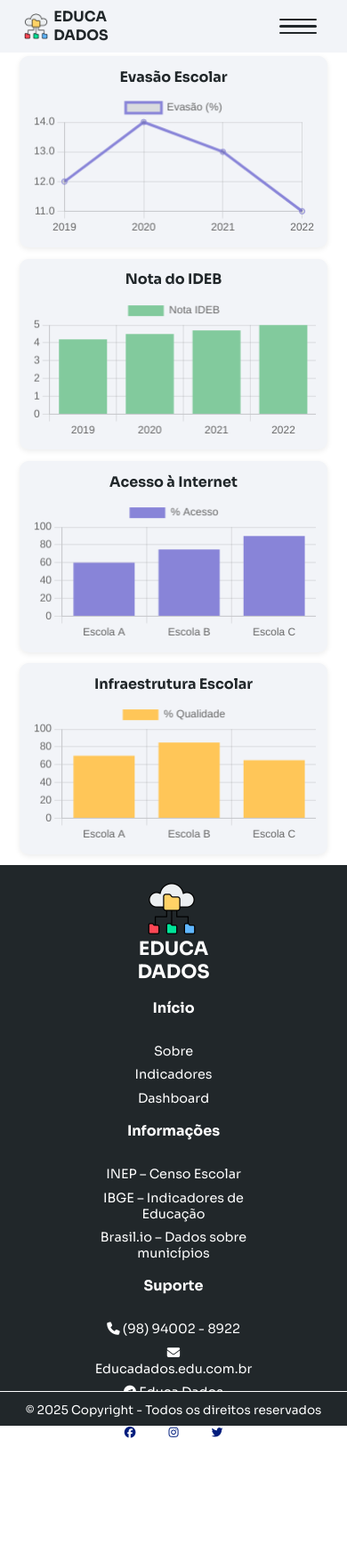
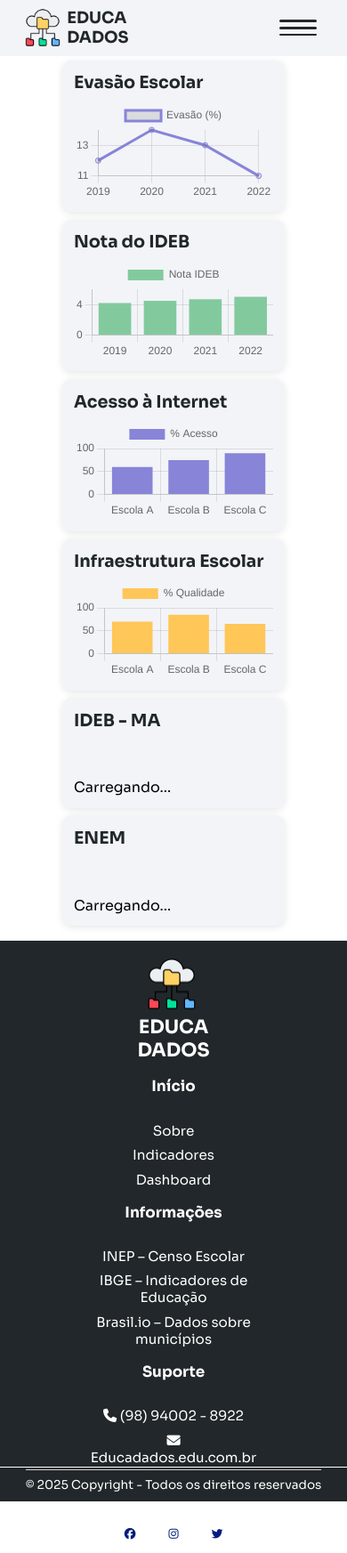
Before and after one commit to Nadson-Cutrim/Test-Page, a website: page pages/dashboard.html in a window 390 px wide. Shown: the whole page at 89% size. Before the commit the page ends 1631 px from the top, so only its background shows below. Drawn offline with nearby package versions, Linux system fonts and the light colour scheme.

Commit message:
Salvando alterações locais em dashboard.html

```diff
--- a/css/dash.css
+++ b/css/dash.css
@@ -145,7 +145,10 @@ header .collapse.open span:nth-child(3) {
   background-color: var(--color-white);
 }
 
-
+canvas {
+  width: 20vw;
+  height: auto;
+}
 
 /* =============================== CSS GRÁFICOS ================================== */
 .graf-edu {
@@ -161,6 +164,7 @@ header .collapse.open span:nth-child(3) {
   padding: 1.5vmax;
   border-radius: 10px;
   box-shadow: 0 2px 8px rgba(0, 0, 0, 0.1);
+
 }
 
 .card-edu h2 {
@@ -468,86 +472,25 @@ a {
 
 @media (max-width: 468px) {
 
-  header .collapse {
-    display: flex;
-  }
-
-  header .logo img {
-    width: 35px;
-  }
-
-  header .logo div span {
-    font-size: 1rem ;
-  }
-
-  nav {
-    position: fixed;
-    top: 0;
-    left: 0;
-    width: 100vw;
-    height: 100vh;
-    flex-direction: column;
-    justify-content: space-evenly;
-    align-items: center;
-    background-color: var(--color-blue-smoker);
-    transform: translateX(100vw);
-    transition: var(--effect-ease);
-    z-index: 999;
-  }
-
-  nav li {
-    width: 100%;
-    pointer-events: none;
-    text-align: center;
-  }
-
-  nav li a {
-    font-size: 16px;
-    color: var(--color-white);
-    pointer-events: all;
-  }
-
-
-  .graf-edu {
-    display: grid;
-    grid-template-columns: 1fr;
-    gap: 1.5vmax;
-    padding: 1.5vmax;
-    width: 100%;
-    max-width: 95vw;
-
-  }
-
-  .card-edu {
-    background-color: var(--color-gray);
-    padding: 1.5vmax;
-    border-radius: 10px;
-    box-shadow: 0 2px 6px rgba(0, 0, 0, 0.08);
-    width: 100%;
-    box-sizing: border-box;
-  }
-
-  .card-edu h2 {
-    margin-bottom: 1vmax;
-    font-size: 1em;
-    color: var(--color-black-smoker);
-    text-align: center;
-  }
-
-  /*=========================resposividade do footer===================*/
   footer {
     display: flex;
     flex-direction: column;
     align-items: center;
     padding: 2vmax 1vmax;
+    background-color: var(--color-blue-smoker);
+    color: var(--color-white);
   }
 
   .box-logo {
     display: flex;
     flex-direction: column;
     align-items: center;
-    text-align: center;
-    margin-bottom: 2vmax;
+    margin-bottom: 1.5vmax;
+  }
+
+  .box-logo img {
+    width: 45px;
+    margin-bottom: 0.5vmax;
   }
 
   .box-infor {
@@ -556,7 +499,7 @@ a {
     align-items: center;
     text-align: center;
     gap: 1vmax;
-    margin-bottom: 2vmax;
+    margin-bottom: 1.5vmax;
   }
 
   .box-infor ul {
@@ -564,17 +507,19 @@ a {
     padding: 0;
   }
 
-  .box-infor ul li,
+  .box-infor ul li {
+    list-style: none;
+    margin: 2px 0;
+  }
+
   .box-infor ul li a {
-    font-size: 0.9rem;
-    margin: 2px 0;
-    list-style: none;
     text-decoration: none;
     color: var(--color-white);
+    font-size: 0.95rem;
   }
 
   #active {
-    font-size: 1rem;
+    font-size: 1.05rem;
     font-weight: bold;
   }
 
@@ -582,12 +527,20 @@ a {
     display: flex;
     justify-content: center;
     gap: 1vmax;
-    margin-bottom: 2vmax;
+    margin-top: 1.5vmax;
+  }
+
+  .box-social a img {
+    width: 24px;
+    height: 24px;
   }
 
   #rdp-copy {
     font-size: 0.85rem;
     text-align: center;
-    color: var(--color-white);
+    margin-top: 1.5vmax;
+    border-top: 1px solid #ccc;
+    padding-top: 1vmax;
   }
+
 }
--- a/pages/dashboard.html
+++ b/pages/dashboard.html
@@ -9,9 +9,11 @@
     <link rel="preconnect" href="https://fonts.googleapis.com" />
     <link rel="preconnect" href="https://fonts.gstatic.com" crossorigin />
     <link
-      href="https://fonts.googleapis.com/css2?family=Epilogue:ital,wght@0,100..900;1,100..900&family=Montserrat:ital,wght@0,100..900;1,100..900&family=Poppins:ital,wght@0,100;0,200;0,300;0,400;0,500;0,600;0,700;0,800;0,900;1,100;1,200;1,300;1,400;1,500;1,600;1,700;1,800;1,900&family=Sora:wght@100..800&display=swap"rel="stylesheet"/>
-    <link href="https://unpkg.com/aos@2.3.1/dist/aos.css" rel="stylesheet" />
+      href="https://fonts.googleapis.com/css2?family=Epilogue:ital,wght@0,100..900;1,100..900&family=Montserrat:ital,wght@0,100..900;1,100..900&family=Poppins:ital,wght@0,100;0,200;0,300;0,400;0,500;0,600;0,700;0,800;0,900;1,100;1,200;1,300;1,400;1,500;1,600;1,700;1,800;1,900&family=Sora:wght@100..800&display=swap"
+      rel="stylesheet"/>
+
     <script src="https://cdn.jsdelivr.net/npm/chart.js"></script>
+    <script src="https://cdn.jsdelivr.net/npm/axios/dist/axios.min.js"></script>
   </head>
 
   <body>
@@ -55,6 +57,7 @@
 
     <section class="graf-edu">
 
+
       <div class="card-edu">
         <h2>Evasão Escolar</h2>
         <canvas id="evasaoChart"></canvas>
@@ -75,11 +78,22 @@
         <canvas id="infraChart"></canvas>
       </div>
 
+      <div class="card-edu">
+        <h2>IDEB - MA</h2>
+        <canvas id="idebChart2"></canvas>
+        <div id="loadin">Carregando...</div>
+        <div id="error-1" style="display:none; color:red;"></div>
+      </div>
+
+       <div class="card-edu">
+        <h2>ENEM</h2>
+        <canvas id="enemChart"></canvas>
+        <div id="loading">Carregando...</div>
+        <div id="error-2" style="display:none; color:red;"></div>
+      </div>
     </section>
 
-
     <footer class="footer" id="dados">
-
       <div class="box-logo">
         <img src="../assets/img/dados.png" alt="logo" id="img-edu-logo" />
         <div>
@@ -91,7 +105,7 @@
       <div class="box-infor">
         <ul>
           <li><a id="active" href="">Início</a></li>
-          <br>
+          <br />
           <li><a href="">Sobre</a></li>
           <li><a href="">Indicadores</a></li>
           <li><a href="">Dashboard</a></li>
@@ -99,7 +113,7 @@
 
         <ul>
           <li><a id="active" href="">Informações</a></li>
-          <br>
+          <br />
           <li><a href="">INEP – Censo Escolar</a></li>
           <li><a href="">IBGE – Indicadores de Educação</a></li>
           <li><a href="">Brasil.io – Dados sobre municípios</a></li>
@@ -107,12 +121,19 @@
 
         <ul>
           <li><a id="active" href="">Suporte</a></li>
-          <br>
-          <li><a href=""><i class="fa-solid fa-phone"></i> (98) 94002 - 8922</a></li>
-          <li><a href=""><i class="fa-solid fa-envelope"></i> Educadados.edu.com.br</a></li>
-          <li><a href="#"><i class="fa-brands fa-telegram"></i> Educa Dados</a></li>
+          <br />
+          <li>
+            <a href=""><i class="fa-solid fa-phone"></i> (98) 94002 - 8922</a>
+          </li>
+          <li>
+            <a href=""
+              ><i class="fa-solid fa-envelope"></i> Educadados.edu.com.br</a
+            >
+          </li>
+          <li>
+            <a href="#"><i class="fa-brands fa-telegram"></i> Educa Dados</a>
+          </li>
         </ul>
-
       </div>
 
       <div class="box-social">
@@ -130,14 +151,16 @@
       </div>
 
       <div class="copy">
-        <span id="rdp-copy">&copy; 2025 Copyright - Todos os direitos reservados</span>
+        <span id="rdp-copy"
+          >&copy; 2025 Copyright - Todos os direitos reservados</span
+        >
       </div>
-
     </footer>
     <script src="/js/scripts.js"></script>
-    <script src="https://kit.fontawesome.com/091f30ca3a.js" crossorigin="anonymous"></script>
+    <script
+      src="https://kit.fontawesome.com/091f30ca3a.js"
+      crossorigin="anonymous"
+    ></script>
     <script src="https://unpkg.com/aos@2.3.1/dist/aos.js"></script>
-   <script>AOS.init();</script>
   </body>
-
 </html>
```
Also changed, not shown: css/style.css (+0 -9 lines), index.html (+19 -21 lines). Lines whose indentation alone changed are shown as unchanged.
